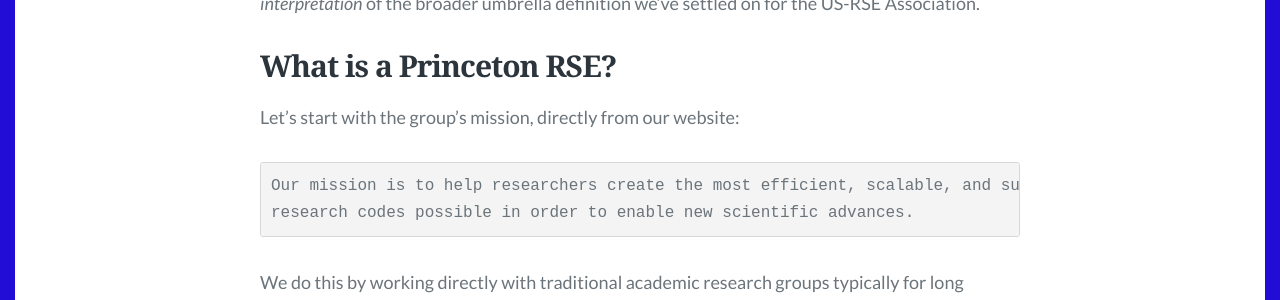
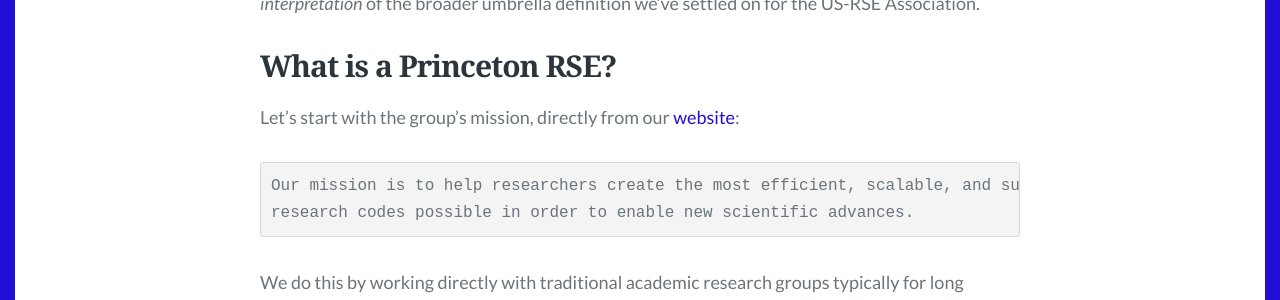
Before and after one commit to cosden/cosden.github.io, a Jekyll site: the page built from _posts/2019-09-27-what-is-an-rse.md, in a window 1280 px wide and 900 px high, scrolled down 1741 px. Shown: the part 154-454 px from the top of the window. Built offline with Jekyll 4.4.1, drawn with Linux system fonts in a browser that asks for light colours; some web fonts are replaced; part of the change alters nothing that is shown.

```diff
--- a/_posts/2019-09-27-what-is-an-rse.md
+++ b/_posts/2019-09-27-what-is-an-rse.md
@@ -21,7 +21,7 @@ Recently I've come realize that that the Princeton RSE is just a subset or one o
 
 ## What is a Princeton RSE?
 
-Let’s start with the group’s mission, directly from our website:
+Let’s start with the group’s mission, directly from our [website](https://researchcomputing.princeton.edu/software-engineering):
 
     Our mission is to help researchers create the most efficient, scalable, and sustainable
     research codes possible in order to enable new scientific advances.
```
